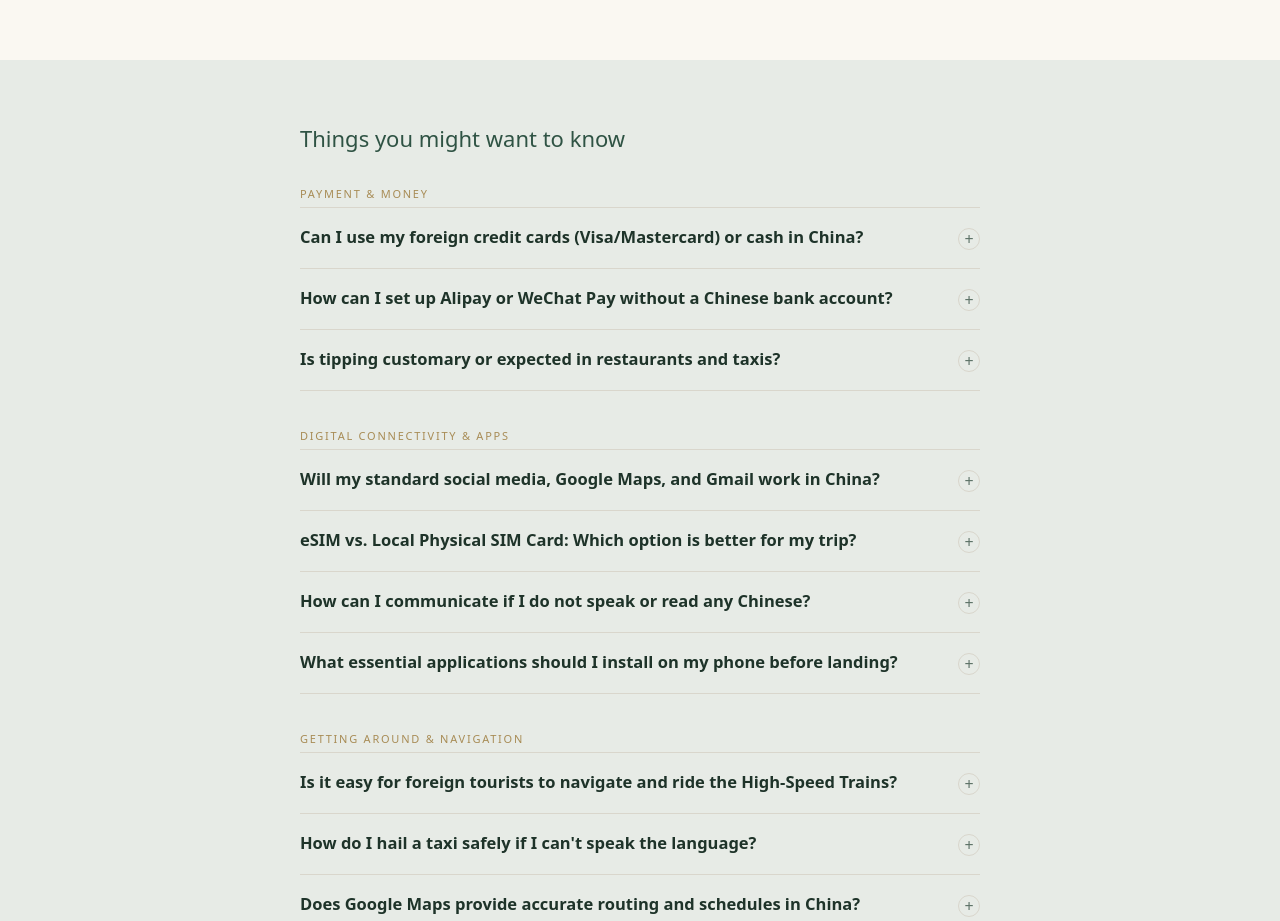
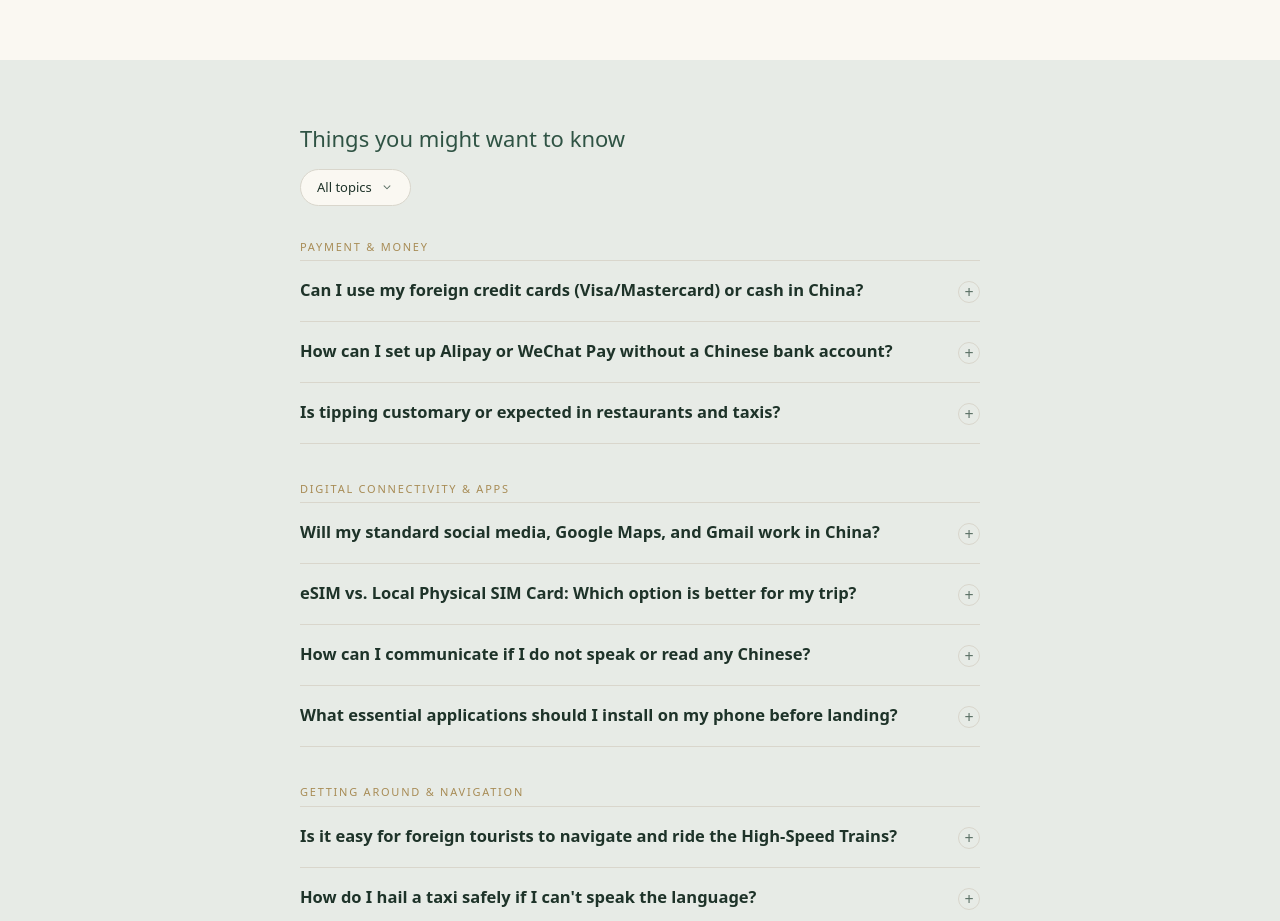
Before and after one commit to MarukoWorkShop/karst-route, a React (Vite) app: page / in a window 1280 px wide. Shown: the part 5840-6761 px from the top of the page. Built offline with nearby package versions, Linux system fonts and the light colour scheme.

Commit message:
faq: add category dropdown filter and rewrite safety answer

```diff
--- a/src/components/faq/Faq.tsx
+++ b/src/components/faq/Faq.tsx
@@ -1,11 +1,31 @@
-import { useEffect, useState } from "react";
+import { useEffect, useRef, useState } from "react";
 import { faqGroups, faqs } from "@/data/faqs";
 import { copy } from "@/i18n/copy";
 import { useLocale } from "@/i18n/LocaleProvider";
+import { IconChevron } from "@/components/icons";
 
 export function Faq() {
   const { t } = useLocale();
   const [openId, setOpenId] = useState<string | null>(null);
+  const [filter, setFilter] = useState<string>("all");
+  const [menuOpen, setMenuOpen] = useState(false);
+  const menuRef = useRef<HTMLDivElement>(null);
+  const visibleGroups =
+    filter === "all" ? faqGroups : faqGroups.filter((g) => g.id === filter);
+  const activeGroup = faqGroups.find((g) => g.id === filter);
+  const activeLabel = activeGroup ? t(activeGroup.label) : t(copy.faq.filterAll);
+
+  // 点击下拉外部时自动收起
+  useEffect(() => {
+    if (!menuOpen) return;
+    function onDocPointerDown(e: PointerEvent) {
+      if (menuRef.current && !menuRef.current.contains(e.target as Node)) {
+        setMenuOpen(false);
+      }
+    }
+    document.addEventListener("pointerdown", onDocPointerDown);
+    return () => document.removeEventListener("pointerdown", onDocPointerDown);
+  }, [menuOpen]);
 
   useEffect(() => {
     function applyHash() {
@@ -21,11 +41,57 @@ export function Faq() {
     <section id="faq" className="scroll-mt-24 bg-sage py-12 md:py-14">
       <div className="page-col">
         <div className="mx-auto max-w-[680px]">
-          <h2 className="mt-2 mb-8 text-[22px] leading-[1.3] font-medium text-cta">
+          <h2 className="mt-2 mb-4 text-[22px] leading-[1.3] font-medium text-cta">
             {t(copy.faq.h2)}
           </h2>
 
-          {faqGroups.map((group) => (
+          {/* 分类下拉：默认展示全部，可按类型筛选 */}
+          <div ref={menuRef} className="relative mb-8">
+            <button
+              type="button"
+              aria-haspopup="listbox"
+              aria-expanded={menuOpen}
+              onClick={() => setMenuOpen((o) => !o)}
+              className="inline-flex items-center gap-2 rounded-full border border-line bg-paper px-4 py-[7px] text-[13px] font-medium text-ink"
+            >
+              {activeLabel}
+              <IconChevron
+                className={`h-3.5 w-3.5 text-ink-soft transition ${menuOpen ? "rotate-180" : ""}`}
+              />
+            </button>
+            {menuOpen ? (
+              <ul
+                role="listbox"
+                className="absolute top-full left-0 z-20 mt-1.5 w-max min-w-[220px] overflow-hidden rounded-xl border border-line bg-paper py-1 shadow-[0_8px_24px_rgba(0,0,0,0.08)]"
+              >
+                {[
+                  { id: "all", label: copy.faq.filterAll },
+                  ...faqGroups.map((g) => ({ id: g.id, label: g.label })),
+                ].map((opt) => (
+                  <li key={opt.id}>
+                    <button
+                      type="button"
+                      role="option"
+                      aria-selected={filter === opt.id}
+                      onClick={() => {
+                        setFilter(opt.id);
+                        setMenuOpen(false);
+                      }}
+                      className={`block w-full px-4 py-2 text-left text-[13px] ${
+                        filter === opt.id
+                          ? "bg-sage font-medium text-cta"
+                          : "text-ink"
+                      }`}
+                    >
+                      {t(opt.label)}
+                    </button>
+                  </li>
+                ))}
+              </ul>
+            ) : null}
+          </div>
+
+          {visibleGroups.map((group) => (
             <div key={group.id} className="mb-9 last:mb-0">
               <p className="mb-1 text-[11px] font-medium tracking-[0.16em] text-gold uppercase">
                 {t(group.label)}
--- a/src/data/faqs.ts
+++ b/src/data/faqs.ts
@@ -253,8 +253,8 @@ export const faqGroups: FaqGroup[] = [
           "女性独自旅行、夜间出行安全吗？",
         ),
         a: L(
-          "China is globally recognized as one of the safest travel destinations in the world. Violent crime is extraordinarily rare. Whether you are a solo female traveler exploring hidden alleyways or taking a midnight stroll through a bustling neon-lit city, you will feel completely secure. The streets are exceptionally well-lit, neighborhoods are highly vibrant, and the local community is universally respectful, warm, and eager to help international guests feel at home.",
-          "中国是全球公认最安全的旅行目的地之一，暴力犯罪极为罕见。无论你是独自出行的女性，钻进不知名的小巷，还是深夜在霓虹未熄的街市散步，都可以很安心。街道照明充足，街区人气旺盛，本地人也普遍友善热情，很愿意帮远道而来的客人。",
+          "Generally speaking, China has earned a wonderful global reputation as one of the most secure destinations for international travelers, including solo women. Violent street crime is exceptionally rare, and most urban centers remain vibrant and well-lit long after sunset. However, traveling through an unfamiliar landscape always requires practical mindfulness. Because English isn't universally spoken outside major hubs and digital navigation can occasionally twist or glitch for foreign phones, wandering deep into unfamiliar, non-touristy outskirts alone at night can leave you feeling disoriented or isolated. For the most fulfilling and relaxing evening experience—whether you are hoping to explore night markets or sample late-night street food—we highly recommend joining a small guided group, sticking to major pedestrian districts, or exploring with fellow travelers. Having a local guide or a travel companion not only smooths over any sudden language barriers but allows you to dive into the rich nocturnal culture with absolute comfort and confidence.",
+          "总体来说，在国际旅行者（包括独自出行的女性）心中，中国一直是全球最安全的目的地之一。街头暴力犯罪极为罕见，大多数城市中心入夜后依然灯火通明、人气不减。不过，在陌生的地方旅行，多少还是需要一点实际的警觉：主要城市之外英语并不通用，外国手机的导航偶尔也会出偏差或失灵，深夜独自走进游客罕至的城郊深处，难免会让人有些转向、甚至孤立无援。想要一个尽兴又放松的夜晚——无论你是想逛夜市，还是尝尝深夜街头小吃——我们都强烈建议加入小规模的向导团、待在主要的步行街区，或与旅伴结伴探索。有本地向导或旅伴在身边，不仅能随时化解语言障碍，更能让你以最从容、最安心的姿态，沉浸到这片丰富的夜色文化里。",
         ),
       },
     ],
--- a/src/i18n/copy.ts
+++ b/src/i18n/copy.ts
@@ -400,6 +400,7 @@ export const copy = {
   },
   faq: {
     h2: { en: "Things you might want to know", zh: "出行前，您可能想知道" },
+    filterAll: { en: "All topics", zh: "全部分类" },
     more: {
       en: "Have a question we didn't cover? Just ask.",
       zh: "还有其他疑问？直接告诉我们。",
```
